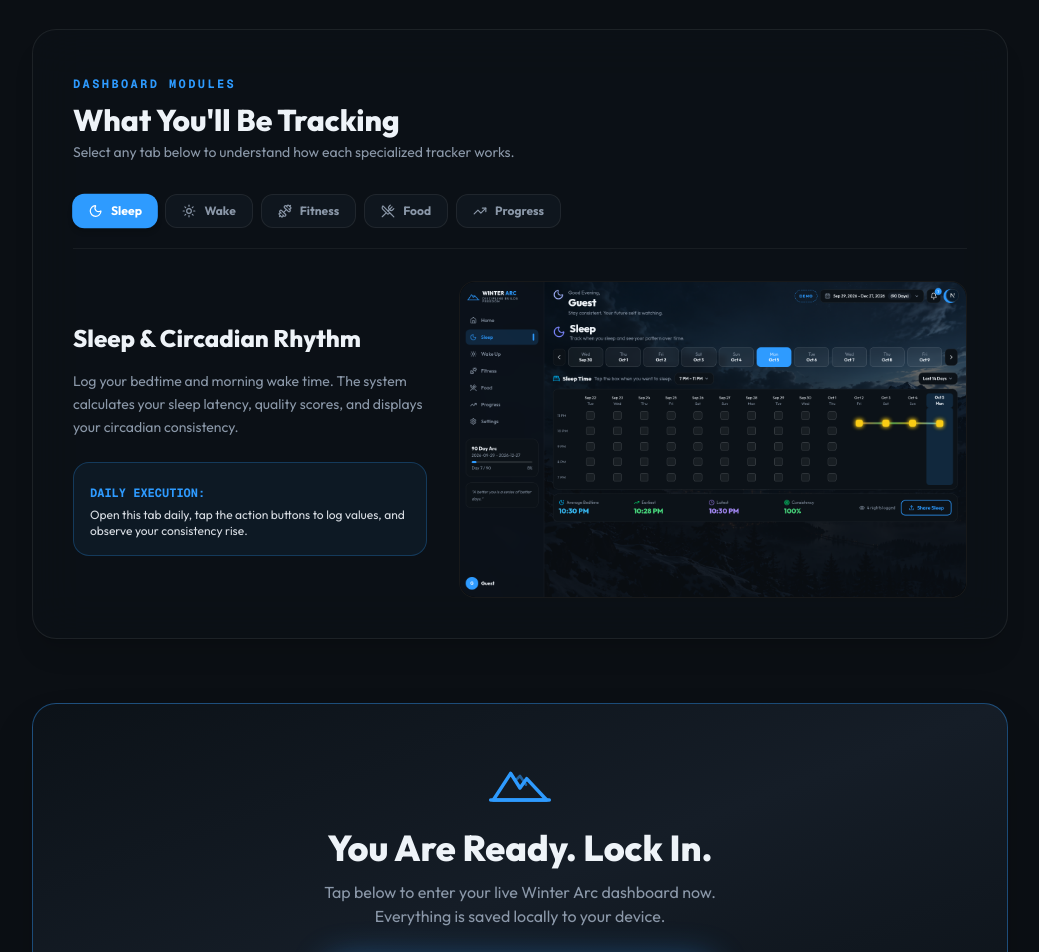
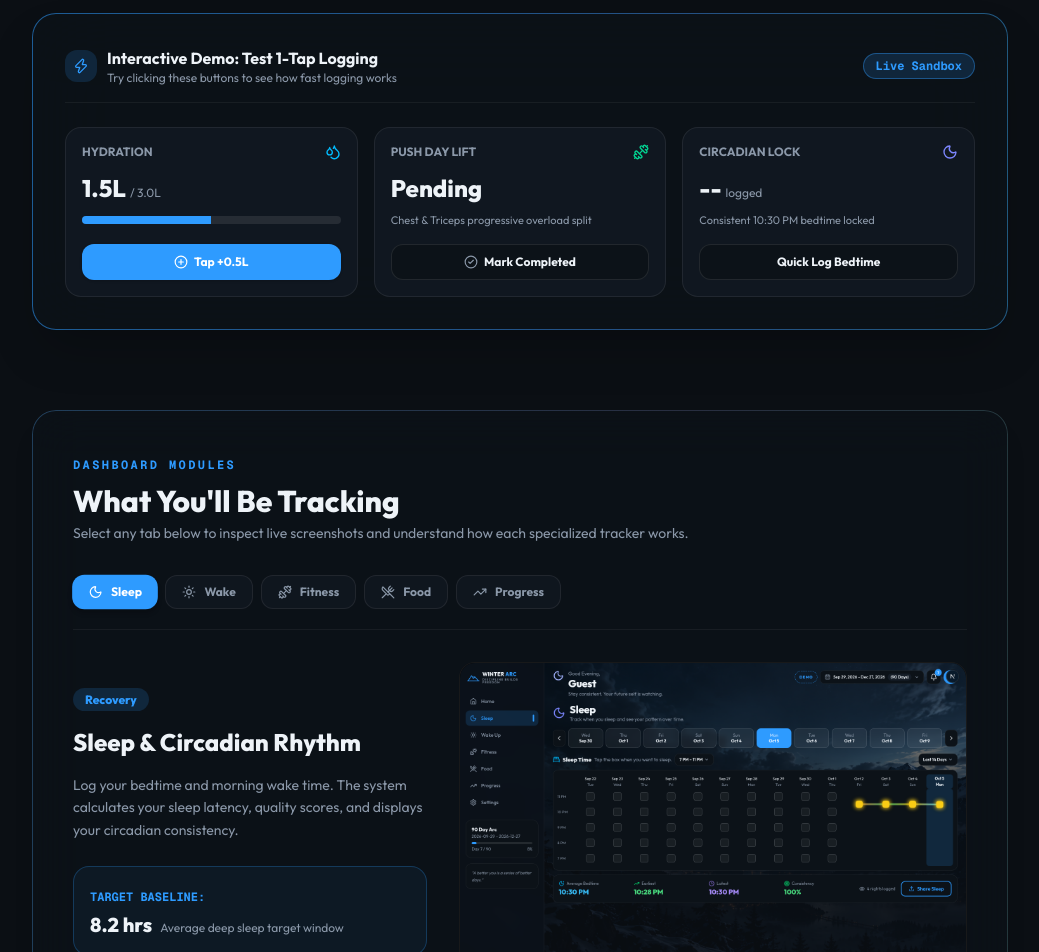
Before and after one commit to ravichandrareddy-projects/winter-arc, a Next.js app: page /intro in a window 1280 px wide. Shown: the part 960-1912 px from the top of the page, without its empty margins (120-1159 px from the left). Built offline with nearby package versions, Linux system fonts and the light colour scheme; no server answers.

Commit message:
feat(animations): add aurora-border glow cards, interactive 1-tap logging sandbox, and floating micro-animations to landing & intro

```diff
--- a/src/app/globals.css
+++ b/src/app/globals.css
@@ -192,3 +192,45 @@ body {
   stroke-dasharray: 220;
   animation: intro-draw 1.4s ease-out forwards;
 }
+
+/* Cinematic glowing border and card hover effects */
+@keyframes aurora-border {
+  0% { background-position: 0% 50%; }
+  50% { background-position: 100% 50%; }
+  100% { background-position: 0% 50%; }
+}
+.glow-card {
+  position: relative;
+  transition: transform 0.3s cubic-bezier(0.16, 1, 0.3, 1), box-shadow 0.3s ease;
+}
+.glow-card:hover {
+  transform: translateY(-4px);
+}
+.glow-card::before {
+  content: "";
+  position: absolute;
+  inset: -1px;
+  border-radius: inherit;
+  padding: 1px;
+  background: linear-gradient(90deg, rgba(46,155,255,0.4), rgba(129,140,248,0.2), rgba(52,211,153,0.3), rgba(46,155,255,0.4));
+  background-size: 200% 200%;
+  animation: aurora-border 6s ease infinite;
+  mask: linear-gradient(#fff 0 0) content-box, linear-gradient(#fff 0 0);
+  -webkit-mask: linear-gradient(#fff 0 0) content-box, linear-gradient(#fff 0 0);
+  -webkit-mask-composite: xor;
+  mask-composite: exclude;
+  pointer-events: none;
+  opacity: 0.6;
+  transition: opacity 0.3s ease;
+}
+.glow-card:hover::before {
+  opacity: 1;
+}
+
+@keyframes float-subtle {
+  0%, 100% { transform: translateY(0px); }
+  50% { transform: translateY(-6px); }
+}
+.animate-float {
+  animation: float-subtle 4.5s ease-in-out infinite;
+}
--- a/src/app/intro/page.tsx
+++ b/src/app/intro/page.tsx
@@ -1,6 +1,6 @@
 "use client";
 
-import { useState } from "react";
+import { useState, useEffect } from "react";
 import Link from "next/link";
 import Image from "next/image";
 import {
@@ -26,6 +26,8 @@ import {
   ListTodo,
   Layers,
   Compass,
+  Play,
+  Check,
 } from "lucide-react";
 import { WinterArcLogo } from "@/components/brand";
 
@@ -47,6 +49,7 @@ const ONBOARDING_STEPS = [
     tip: "Recommendation: Start with Sleep + Hydration as your core anchor.",
     icon: ListTodo,
     color: "#2e9bff",
+    accentGlow: "rgba(46, 155, 255, 0.4)",
   },
   {
     step: "02",
@@ -57,6 +60,7 @@ const ONBOARDING_STEPS = [
     tip: "Real-time visual completion rings show instant feedback as you hit 100%.",
     icon: MousePointerClick,
     color: "#34d399",
+    accentGlow: "rgba(52, 211, 153, 0.4)",
   },
   {
     step: "03",
@@ -67,65 +71,208 @@ const ONBOARDING_STEPS = [
     tip: "Rule of the Arc: Never allow two missed days in a row.",
     icon: Flame,
     color: "#f59e0b",
+    accentGlow: "rgba(245, 158, 11, 0.4)",
   },
 ];
 
 const MODULE_GUIDES = [
   {
+    id: "sleep",
     title: "Sleep & Circadian Rhythm",
+    tag: "Recovery",
     icon: Moon,
     color: "#818cf8",
     img: "/video-assets/real/04_sleep.png",
+    stat: "8.2 hrs",
+    statDesc: "Average deep sleep target window",
     how: "Log your bedtime and morning wake time. The system calculates your sleep latency, quality scores, and displays your circadian consistency.",
   },
   {
+    id: "wake",
     title: "Wake Up Discipline",
+    tag: "Circadian",
     icon: Sun,
     color: "#fbbf24",
     img: "/video-assets/real/05_wake_up.png",
+    stat: "05:30 AM",
+    statDesc: "Fixed sunrise wake-up lock-in",
     how: "Hit the morning check-in to confirm your rise time without snooze excuses. Lock in sunrise mental clarity.",
   },
   {
+    id: "fitness",
     title: "Fitness & Training Splits",
+    tag: "Hypertrophy",
     icon: Dumbbell,
     color: "#34d399",
     img: "/video-assets/real/06_fitness.png",
+    stat: "100%",
+    statDesc: "Workout compliance milestone",
     how: "Check off your daily lifts, track reps and weights, log daily steps, and record physique milestone photos securely.",
   },
   {
+    id: "food",
     title: "Food & Nutrition Fuel",
+    tag: "Metabolic",
     icon: UtensilsCrossed,
     color: "#f97316",
     img: "/video-assets/real/07_food.png",
+    stat: "160g",
+    statDesc: "Daily protein target intake",
     how: "Log breakfast, lunch, and dinner to stay in your calorie and protein targets with zero guesswork.",
   },
   {
+    id: "progress",
     title: "Progress & Analytics",
+    tag: "Intelligence",
     icon: TrendingUp,
     color: "#2e9bff",
     img: "/video-assets/real/08_progress.png",
+    stat: "+34%",
+    statDesc: "Weekly consistency trajectory",
     how: "Visit the Progress tab to inspect radar charts, weekly consistency deltas, and streak achievements over your 90-day arc.",
   },
 ];
+
+// Interactive Quick Simulator Card inside Intro
+function QuickInteractiveDemo() {
+  const [waterCount, setWaterCount] = useState(1.5);
+  const [workoutChecked, setWorkoutChecked] = useState(false);
+  const [sleepLogged, setSleepLogged] = useState(false);
+
+  const goal = 3.0;
+  const pct = Math.min(100, Math.round((waterCount / goal) * 100));
+
+  return (
+    <div className="glow-card rounded-3xl border border-accent/40 bg-card/85 p-6 shadow-2xl backdrop-blur-2xl sm:p-8">
+      <div className="flex flex-wrap items-center justify-between gap-3 border-b border-border/60 pb-4">
+        <div className="flex items-center gap-2.5">
+          <span className="flex h-8 w-8 items-center justify-center rounded-xl bg-accent-soft text-accent">
+            <Zap className="h-4 w-4" />
+          </span>
+          <div>
+            <h4 className="text-base font-bold text-foreground">Interactive Demo: Test 1-Tap Logging</h4>
+            <p className="text-xs text-muted">Try clicking these buttons to see how fast logging works</p>
+          </div>
+        </div>
+        <span className="rounded-full border border-accent/40 bg-accent-soft px-3 py-1 text-xs font-mono font-bold text-accent">
+          Live Sandbox
+        </span>
+      </div>
+
+      <div className="mt-6 grid grid-cols-1 gap-4 sm:grid-cols-3">
+        {/* Habit 1: Hydration Increment */}
+        <div className="flex flex-col justify-between rounded-2xl border border-border/80 bg-card-2/60 p-4 transition hover:border-accent/50">
+          <div>
+            <div className="flex items-center justify-between">
+              <span className="text-xs font-bold text-muted uppercase">Hydration</span>
+              <Droplets className="h-4 w-4 text-sky-400" />
+            </div>
+            <div className="mt-3 flex items-baseline gap-1">
+              <span className="text-2xl font-black text-foreground">{waterCount.toFixed(1)}L</span>
+              <span className="text-xs text-muted">/ 3.0L</span>
+            </div>
+            {/* Progress bar */}
+            <div className="mt-3 h-2 w-full overflow-hidden rounded-full bg-border">
+              <div
+                className="h-full bg-accent transition-all duration-300"
+                style={{ width: `${pct}%` }}
+              />
+            </div>
+          </div>
+          <button
+            type="button"
+            onClick={() => setWaterCount((prev) => +(Math.min(3.0, prev + 0.5).toFixed(1)))}
+            className="mt-4 flex h-9 w-full items-center justify-center gap-1.5 rounded-xl bg-accent text-xs font-bold text-white shadow-sm transition hover:scale-102 active:scale-95 cursor-pointer"
+          >
+            <PlusCircle className="h-3.5 w-3.5" /> Tap +0.5L
+          </button>
+        </div>
+
+        {/* Habit 2: Workout Check */}
+        <div className="flex flex-col justify-between rounded-2xl border border-border/80 bg-card-2/60 p-4 transition hover:border-emerald-500/50">
+          <div>
+            <div className="flex items-center justify-between">
+              <span className="text-xs font-bold text-muted uppercase">Push Day Lift</span>
+              <Dumbbell className="h-4 w-4 text-emerald-400" />
+            </div>
+            <div className="mt-3 flex items-baseline gap-1">
+              <span className="text-2xl font-black text-foreground">
+                {workoutChecked ? "Completed" : "Pending"}
+              </span>
+            </div>
+            <p className="mt-2 text-[11px] text-muted">Chest & Triceps progressive overload split</p>
+          </div>
+          <button
+            type="button"
+            onClick={() => setWorkoutChecked((prev) => !prev)}
+            className={`mt-4 flex h-9 w-full items-center justify-center gap-1.5 rounded-xl text-xs font-bold transition hover:scale-102 active:scale-95 cursor-pointer ${
+              workoutChecked
+                ? "bg-emerald-500 text-white"
+                : "border border-border bg-card text-foreground"
+            }`}
+          >
+            {workoutChecked ? (
+              <>
+                <Check className="h-3.5 w-3.5" /> Done for Today
+              </>
+            ) : (
+              <>
+                <CheckCircle2 className="h-3.5 w-3.5 text-muted" /> Mark Completed
+              </>
+            )}
+          </button>
+        </div>
+
+        {/* Habit 3: Sleep Sync */}
+        <div className="flex flex-col justify-between rounded-2xl border border-border/80 bg-card-2/60 p-4 transition hover:border-indigo-400/50">
+          <div>
+            <div className="flex items-center justify-between">
+              <span className="text-xs font-bold text-muted uppercase">Circadian Lock</span>
+              <Moon className="h-4 w-4 text-indigo-400" />
+            </div>
+            <div className="mt-3 flex items-baseline gap-1">
+              <span className="text-2xl font-black text-foreground">
+                {sleepLogged ? "8.0 hrs" : "--"}
+              </span>
+              <span className="text-xs text-muted">logged</span>
+            </div>
+            <p className="mt-2 text-[11px] text-muted">Consistent 10:30 PM bedtime locked</p>
+          </div>
+          <button
+            type="button"
+            onClick={() => setSleepLogged((prev) => !prev)}
+            className={`mt-4 flex h-9 w-full items-center justify-center gap-1.5 rounded-xl text-xs font-bold transition hover:scale-102 active:scale-95 cursor-pointer ${
+              sleepLogged
+                ? "bg-indigo-500 text-white"
+                : "border border-border bg-card text-foreground"
+            }`}
+          >
+            {sleepLogged ? "✓ Bedtime Recorded" : "Quick Log Bedtime"}
+          </button>
+        </div>
+      </div>
+    </div>
+  );
+}
 
 export default function IntroOnboardingPage() {
   const [activeModule, setActiveModule] = useState(0);
 
   return (
     <div className="relative min-h-dvh overflow-x-hidden bg-background text-foreground antialiased selection:bg-accent/25 selection:text-accent font-sans">
-      {/* Background Mountain Backdrop */}
+      {/* Background Mountain Backdrop & Dynamic Aurora */}
       <div aria-hidden="true" className="app-bg fixed inset-0 pointer-events-none" />
 
       {/* Top Header */}
       <header className="sticky top-0 z-50 w-full border-b border-border/70 bg-background/80 backdrop-blur-xl">
         <div className="mx-auto flex h-16 max-w-6xl items-center justify-between px-4 sm:px-6">
-          <Link href="/" className="flex items-center gap-2.5">
-            <WinterArcLogo className="h-6 w-9 text-accent" />
+          <Link href="/" className="flex items-center gap-2.5 group">
+            <WinterArcLogo className="h-6 w-9 text-accent transition-transform group-hover:scale-105" />
             <span className="text-lg font-black tracking-tight">
               WINTER<span className="text-accent ml-1">ARC</span>
             </span>
             <span className="ml-2 rounded-full border border-accent/30 bg-accent-soft px-2.5 py-0.5 text-[9px] font-mono font-bold tracking-widest text-accent uppercase">
-              Onboarding
+              Onboarding Guide
             </span>
           </Link>
 
@@ -134,7 +281,7 @@ export default function IntroOnboardingPage() {
             href="/"
             onClick={markSeenAndEnter}
             id="intro-top-enter-btn"
-            className="flex items-center gap-2 rounded-xl border border-accent/50 bg-gradient-to-r from-accent via-sky-500 to-accent px-5 py-2 text-xs sm:text-sm font-extrabold text-white shadow-[0_0_24px_rgba(46,155,255,0.35)] transition duration-200 hover:scale-103 active:scale-95"
+            className="flex items-center gap-2 rounded-xl border border-accent/50 bg-gradient-to-r from-accent via-sky-500 to-accent px-5 py-2 text-xs sm:text-sm font-extrabold text-white shadow-[0_0_24px_rgba(46,155,255,0.35)] transition duration-200 hover:scale-104 active:scale-95"
           >
             <span>ENTER TRACKER</span>
             <ArrowRight className="h-4 w-4" />
@@ -145,8 +292,8 @@ export default function IntroOnboardingPage() {
       {/* Main Intro Info Content */}
       <main className="mx-auto max-w-5xl px-4 py-12 sm:px-6 sm:py-16">
         {/* Intro Header */}
-        <div className="text-center">
-          <div className="inline-flex items-center gap-2 rounded-full border border-accent/40 bg-accent-soft px-4 py-1 text-xs font-mono font-bold tracking-widest uppercase text-accent">
+        <div className="text-center intro-rise">
+          <div className="inline-flex items-center gap-2 rounded-full border border-accent/40 bg-accent-soft px-4 py-1 text-xs font-mono font-bold tracking-widest uppercase text-accent animate-float">
             <Sparkles className="h-3.5 w-3.5 animate-pulse" />
             <span>HOW TO USE WINTER ARC</span>
           </div>
@@ -154,18 +301,18 @@ export default function IntroOnboardingPage() {
             Master the Protocol in 3 Simple Steps.
           </h1>
           <p className="mt-4 max-w-xl mx-auto text-sm sm:text-base text-muted leading-relaxed">
-            Read this short guide before entering your dashboard. Winter Arc is engineered to take less than 30 seconds of your day so you spend your energy executing, not logging.
+            Read this short interactive guide before entering your dashboard. Winter Arc takes less than 30 seconds of your day so you spend your energy executing, not logging.
           </p>
         </div>
 
-        {/* 3 Step Instruction Cards */}
+        {/* 3 Step Instruction Cards with Animated Glow Borders */}
         <div className="mt-14 grid grid-cols-1 gap-6 md:grid-cols-3">
           {ONBOARDING_STEPS.map((s) => {
             const Icon = s.icon;
             return (
               <div
                 key={s.step}
-                className="flex flex-col justify-between rounded-3xl border border-border/80 bg-card/75 p-7 shadow-xl backdrop-blur-xl transition hover:border-accent/40 hover:bg-card"
+                className="glow-card flex flex-col justify-between rounded-3xl border border-border/80 bg-card/80 p-7 shadow-xl backdrop-blur-xl transition hover:border-accent/40"
               >
                 <div>
                   <div className="flex items-center justify-between">
@@ -198,8 +345,13 @@ export default function IntroOnboardingPage() {
           })}
         </div>
 
+        {/* Interactive Quick Simulator Demo */}
+        <div className="mt-16">
+          <QuickInteractiveDemo />
+        </div>
+
         {/* Modules Breakdown Section */}
-        <section className="mt-20 rounded-3xl border border-border/80 bg-card/70 p-6 sm:p-10 shadow-xl backdrop-blur-xl">
+        <section className="mt-20 glow-card rounded-3xl border border-border/80 bg-card/80 p-6 sm:p-10 shadow-xl backdrop-blur-xl">
           <div className="text-center sm:text-left mb-8">
             <span className="text-xs font-mono font-bold tracking-[0.2em] text-accent uppercase">
               Dashboard Modules
@@ -208,7 +360,7 @@ export default function IntroOnboardingPage() {
               What You&apos;ll Be Tracking
             </h2>
             <p className="mt-1 text-xs sm:text-sm text-muted">
-              Select any tab below to understand how each specialized tracker works.
+              Select any tab below to inspect live screenshots and understand how each specialized tracker works.
             </p>
           </div>
 
@@ -220,8 +372,9 @@ export default function IntroOnboardingPage() {
               return (
                 <button
                   key={mod.title}
+                  type="button"
                   onClick={() => setActiveModule(idx)}
-                  className={`flex items-center gap-2 rounded-xl px-4 py-2 text-xs font-bold transition-all ${
+                  className={`flex items-center gap-2 rounded-xl px-4 py-2 text-xs font-bold transition-all cursor-pointer ${
                     isActive
                       ? "bg-accent text-white shadow-md scale-102"
                       : "border border-border/80 bg-card-2/50 text-muted hover:text-foreground hover:bg-card-2"
@@ -237,16 +390,21 @@ export default function IntroOnboardingPage() {
           {/* Active Module Details */}
           <div className="mt-8 grid grid-cols-1 items-center gap-8 lg:grid-cols-12">
             <div className="lg:col-span-5">
-              <h3 className="text-2xl font-black text-foreground">{MODULE_GUIDES[activeModule].title}</h3>
+              <span className="rounded-full bg-accent-soft px-3 py-1 text-xs font-extrabold text-accent">
+                {MODULE_GUIDES[activeModule].tag}
+              </span>
+              <h3 className="mt-4 text-2xl font-black text-foreground">{MODULE_GUIDES[activeModule].title}</h3>
               <p className="mt-4 text-sm leading-relaxed text-muted">
                 {MODULE_GUIDES[activeModule].how}
               </p>
 
+              {/* Key Stat Badge */}
               <div className="mt-6 rounded-2xl border border-accent/25 bg-accent-soft/40 p-4">
-                <span className="text-xs font-mono font-bold text-accent uppercase">Daily Execution:</span>
-                <p className="mt-1 text-xs text-foreground/90">
-                  Open this tab daily, tap the action buttons to log values, and observe your consistency rise.
-                </p>
+                <span className="text-xs font-mono font-bold text-accent uppercase">Target Baseline:</span>
+                <div className="mt-1 flex items-baseline gap-2">
+                  <span className="text-xl font-black text-foreground">{MODULE_GUIDES[activeModule].stat}</span>
+                  <span className="text-xs text-muted">{MODULE_GUIDES[activeModule].statDesc}</span>
+                </div>
               </div>
             </div>
 
@@ -256,7 +414,7 @@ export default function IntroOnboardingPage() {
                 alt={MODULE_GUIDES[activeModule].title}
                 fill
                 unoptimized
-                className="object-cover object-top"
+                className="object-cover object-top transition duration-500 hover:scale-103"
               />
             </div>
           </div>
@@ -264,7 +422,7 @@ export default function IntroOnboardingPage() {
 
         {/* Final Ready Call to Action */}
         <div className="mt-16 text-center rounded-3xl border border-accent/40 bg-gradient-to-br from-card via-card-2 to-card p-10 sm:p-14 shadow-2xl backdrop-blur-2xl">
-          <WinterArcLogo className="mx-auto h-12 w-16 text-accent" />
+          <WinterArcLogo className="mx-auto h-12 w-16 text-accent animate-float" />
           <h2 className="mt-5 text-3xl sm:text-4xl font-black text-foreground">
             You Are Ready. Lock In.
           </h2>
```
Also changed, not shown: src/components/landing/LandingPage.tsx (+13 -12 lines).
